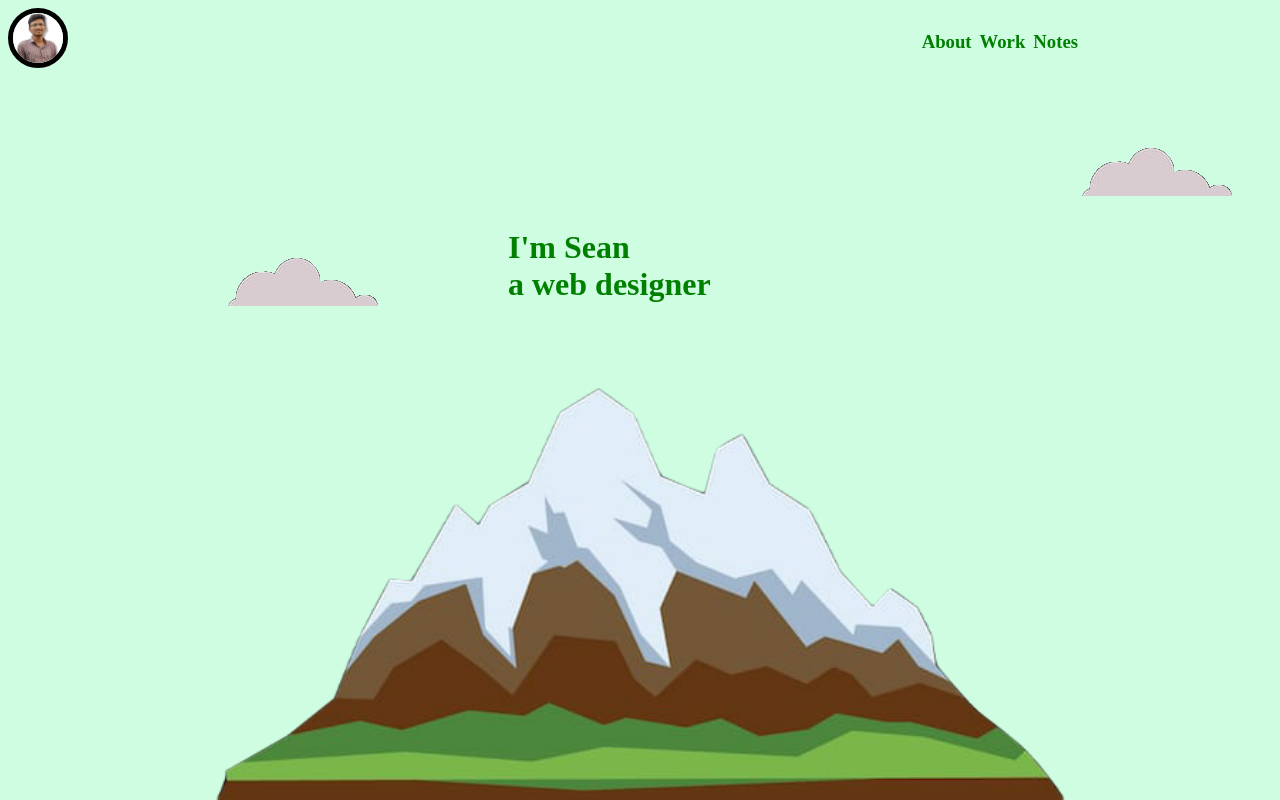
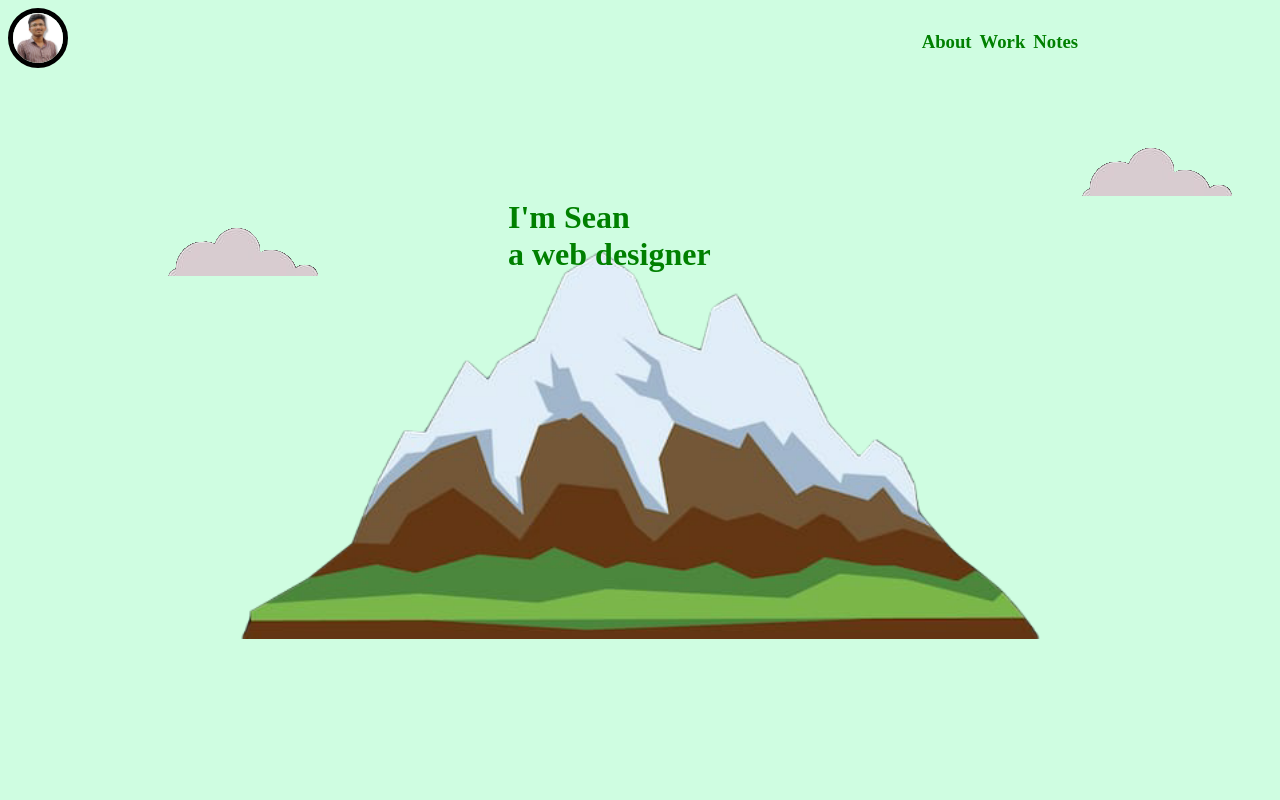
Before and after one commit to maharudrayadav/css_page, a plain HTML site: page index.html in a window 1280 px wide. Drawn offline with Linux system fonts and the light colour scheme.

Commit message:
Update style.css

```diff
--- a/style.css
+++ b/style.css
@@ -1,24 +1,24 @@
 body{
   background-color:CFFDE1;
   background-image: url(mount.png);
-  background-size:850px;
+  background-size:800px;
   background-repeat: no-repeat;
-  background-position: bottom;
+  background-position: center;
 }
 .back{
   font-family:Lucida Calligraphy;
   position: fixed;
   color:green;
   margin-left: 500px;
-  margin-top: 200px;
+  margin-top: 170px;
   float: right;
 }
 span{
   display: block;
 }
 .cloud{
-  margin-left:160px;
-  margin-top:250px;
+  margin-left:100px;
+  margin-top:220px;
   float: left;
 }
 .img2{
```
